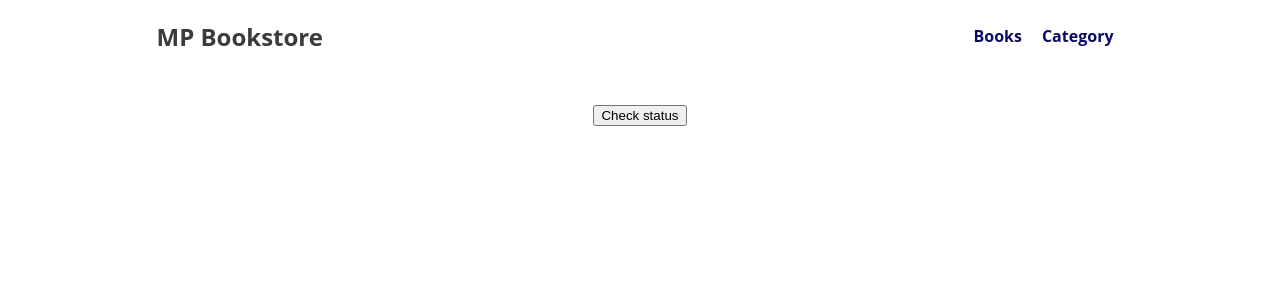
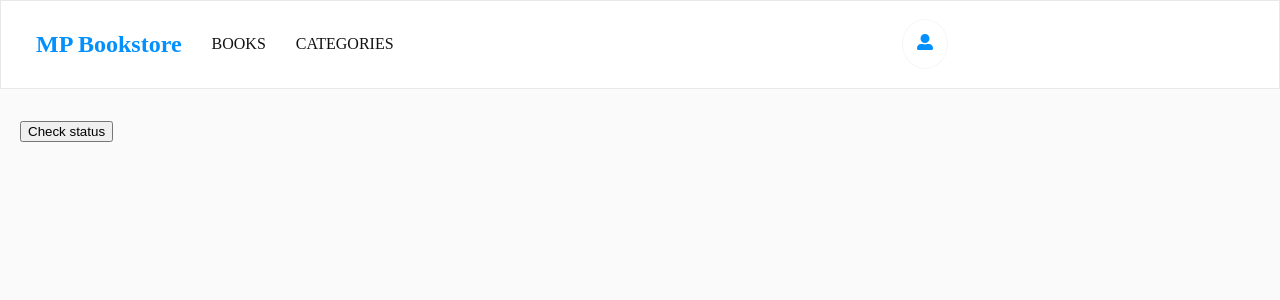
Before and after one commit to mrprotocoll/bookstore, a React (Create React App) app: page /category in a window 1280 px wide. Shown: the top 300 px of the page. Built offline with nearby package versions, Linux system fonts and the light colour scheme.

Commit message:
Add navbar styling

```diff
--- a/src/index.css
+++ b/src/index.css
@@ -1,9 +1,14 @@
+:root{
+  --primary:#0290ff;
+  --white: #ffffff;
+}
+
 body {
-  background-color: #fff;
-  margin: 0 auto;
-  height: 100vh;
+  background-color: #fafafa;
+  margin: 0;
+  padding: 0;
   box-sizing: border-box;
-  font-family: 'Open Sans', 'Lucida Grande', tahoma, verdana, arial, sans-serif;
+  font-family: 'Montserrat', 'Lucida Grande', tahoma, verdana, arial, sans-serif;
 }
 
 ul {
@@ -16,20 +21,11 @@ p {
   color: rgb(59, 59, 59);
 }
 
-h1,
-h2,
-h3,
-h4,
-h5,
-h6 {
-  color: rgb(59, 59, 59);
+.container {
+  box-sizing: border-box;
+  max-width: 967px;
+  padding-left: 20px;
+  padding-right: 20px;
+  margin-left: 0;
+  margin-right: 0;
 }
-
-.container {
-  display: flex;
-  flex-direction: column;
-  margin: 0 auto;
-  max-width: 967px;
-  height: 100vh;
-  padding: 0 20px;
-}
--- a/src/layouts/Layout.js
+++ b/src/layouts/Layout.js
@@ -2,10 +2,10 @@ import { Outlet } from 'react-router-dom';
 import Navbar from 'layouts/Navbar';
 
 const Layout = () => (
-  <div className="container">
+  <>
     <Navbar />
     <Outlet />
-  </div>
+  </>
 );
 
 export default Layout;
--- a/src/layouts/Navbar.js
+++ b/src/layouts/Navbar.js
@@ -1,22 +1,29 @@
 import { NavLink } from 'react-router-dom';
 import styles from 'styles/Navbar.module.css';
+import { FaUserAlt } from 'react-icons/fa';
 
 const Navbar = () => {
   const links = [
-    { path: '/', text: 'Books' },
-    { path: 'category', text: 'Category' },
+    { path: '/', text: 'BOOKS' },
+    { path: 'category', text: 'CATEGORIES' },
   ];
 
   return (
-    <nav className={styles.navbar}>
-      <h2>MP Bookstore</h2>
+    <nav>
+      <div className={`container ${styles.navbar}`}>
         <ul className={styles.navlinks}>
+          <li><h2>MP Bookstore</h2></li>
           {links.map((link) => (
             <li key={link.text}>
               <NavLink to={link.path}>{link.text}</NavLink>
             </li>
           ))}
         </ul>
+
+        <div className={styles.user}>
+          <FaUserAlt />
+        </div>
+      </div>
     </nav>
   );
 };
--- a/src/styles/Navbar.module.css
+++ b/src/styles/Navbar.module.css
@@ -1,26 +1,50 @@
+nav {
+  background-color: #ffffff;
+  font-family: Montserrat;
+  margin: 0;
+  margin-bottom: 2rem;
+  border: 1px solid #e8e8e8;
+}
+
 .navbar {
   display: flex;
   width: 100%;
   justify-content: space-between;
-  margin-bottom: 2rem;
+  align-items: center;
 }
 
 .navlinks {
   display: flex;
   align-items: center;
+
 }
 
 .navlinks li {
-  padding: 10px;
+  padding: 10px 15px;
 }
 
 .navlinks a {
   text-decoration: none;
-  color: rgb(11, 12, 100);
+  color: #121212;
   font-size: 16px;
-  font-weight: bold;
 }
 
 .navlinks a:hover {
   color: rgb(44, 124, 161);
 }
+
+.navlinks a:active {
+  color: #121212;
+}
+
+.navlinks h2 {
+  color: var(--primary);
+}
+
+.navbar .user {
+  padding: 0.875rem;
+  border: solid 1px #f5f6fa;
+  border-radius: 50%;
+  color: var(--primary);
+  cursor: pointer;
+}
```
Lines whose indentation alone changed are shown as unchanged.
